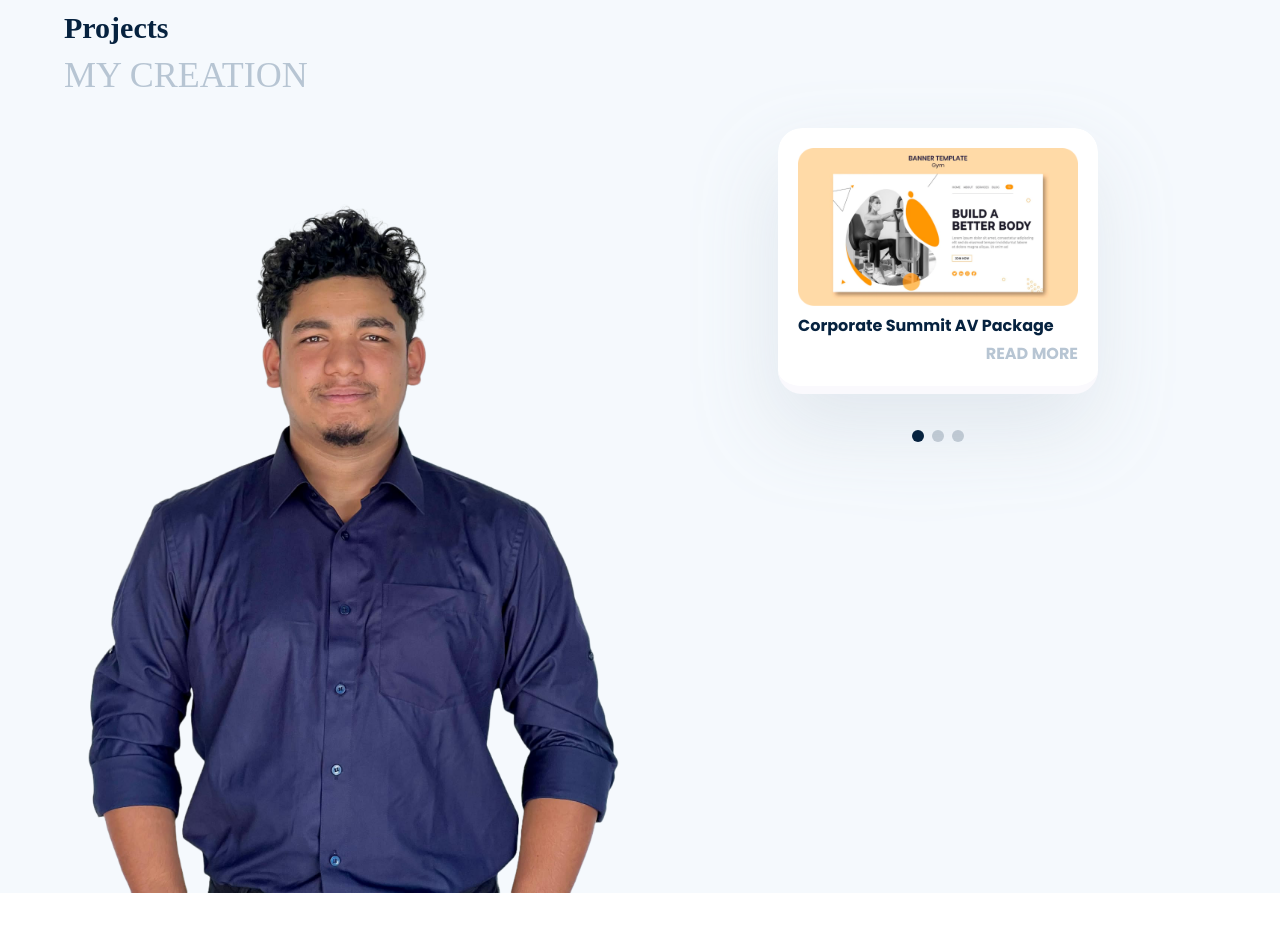
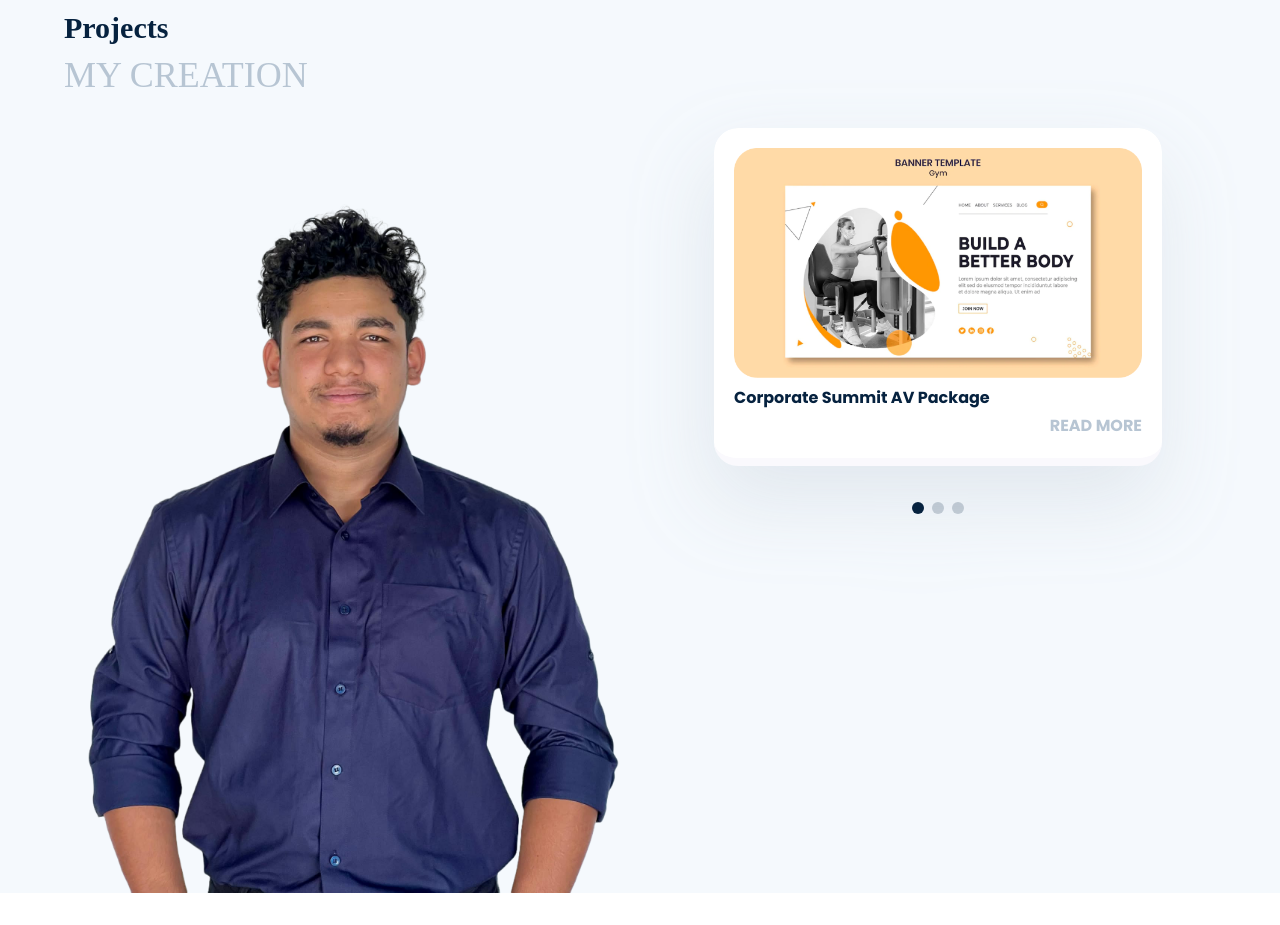
Before and after one commit to SushantBaniya/Ashish_Portfolio, a React (Vite) app in the folder react_portfolio_2/: page / in a window 1280 px wide. Shown: the part 2000-2925 px from the top of the page. Built offline with nearby package versions, Linux system fonts and the light colour scheme; a web font is replaced by a local one.

Commit message:
projects box is bigger now

```diff
--- a/react_portfolio_2/src/components/Projects.jsx
+++ b/react_portfolio_2/src/components/Projects.jsx
@@ -36,7 +36,7 @@ const Projects = () => {
             data-aos="fade-left"
             spaceBetween={20}
             modules={[Pagination]}
-            className="rounded-3xl pb-16 max-w-xs drop-shadow-primary self-start"
+            className="rounded-3xl pb-16 max-w-md drop-shadow-primary self-start"
           >
             {Projects.project_content.map((content, i) => (
               <SwiperSlide
```
